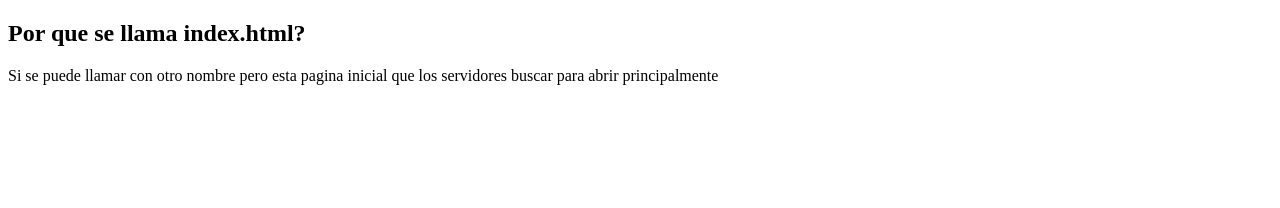
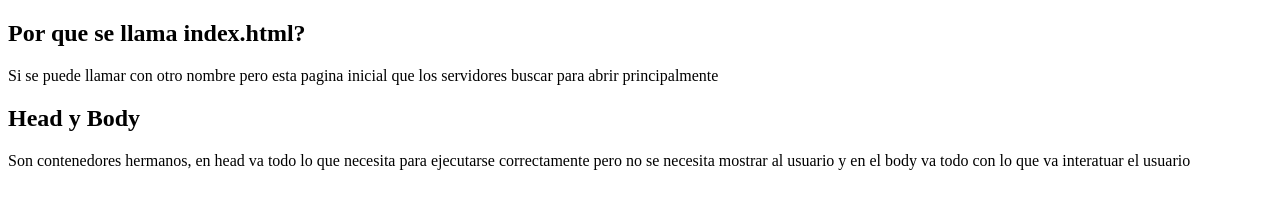
Before and after one commit to ospinajuanp/DefinitivoHTMLCSSPlatzi, a plain HTML site: page index.html in a window 1280 px wide. Drawn offline with Linux system fonts and the light colour scheme.

Commit message:
Clase #1 head body

```diff
--- a/index.html
+++ b/index.html
@@ -19,6 +19,14 @@
                 Si se puede llamar con otro nombre pero esta pagina inicial que los servidores buscar para abrir principalmente
             </div>
         </div>
+        <div>
+            <div>
+                <h2>Head y Body</h2>
+            </div>
+            <div>
+                Son contenedores hermanos, en head va todo lo que necesita para ejecutarse correctamente pero no se necesita mostrar al usuario y en el body va todo con lo que va interatuar el usuario
+            </div>
+        </div>
     </main>
     <footer>
 
```
